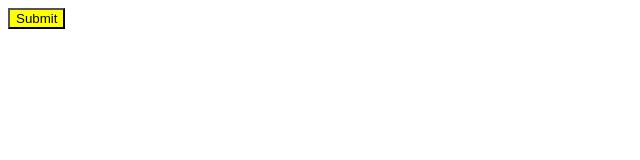
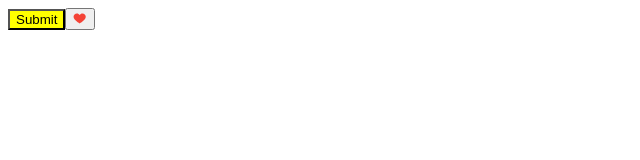
Before and after one commit to Nayem73/React-Training, a React (Vite) app in the folder codewithmosh-typescript/: page / in a window 1280 px wide. Shown: the top 160 px of the page, without its empty margins (0-640 px from the left). Built offline with nearby package versions, Linux system fonts and the light colour scheme.

Commit message:
Like button clicked excercise completed!

```diff
--- a/codewithmosh-typescript/src/App.tsx
+++ b/codewithmosh-typescript/src/App.tsx
@@ -1,9 +1,11 @@
 import Button from "./components/Button"
+import Like from "./components/Like"
 
 function App() {
   return (
     <>
       <Button buttonText="Submit" />
+      <Like onClick={() => console.log('Like button clicked')} />
     </>
   )
 }
--- /dev/null
+++ b/codewithmosh-typescript/src/components/Like.tsx
@@ -0,0 +1,15 @@
+import { FcLike } from "react-icons/fc";
+
+interface LikeProps {
+  onClick: () => void;
+}
+
+function Like({ onClick }: LikeProps) {
+  return (
+    <button onClick={onClick}>
+      <FcLike />
+    </button>
+  )
+}
+
+export default Like
```
